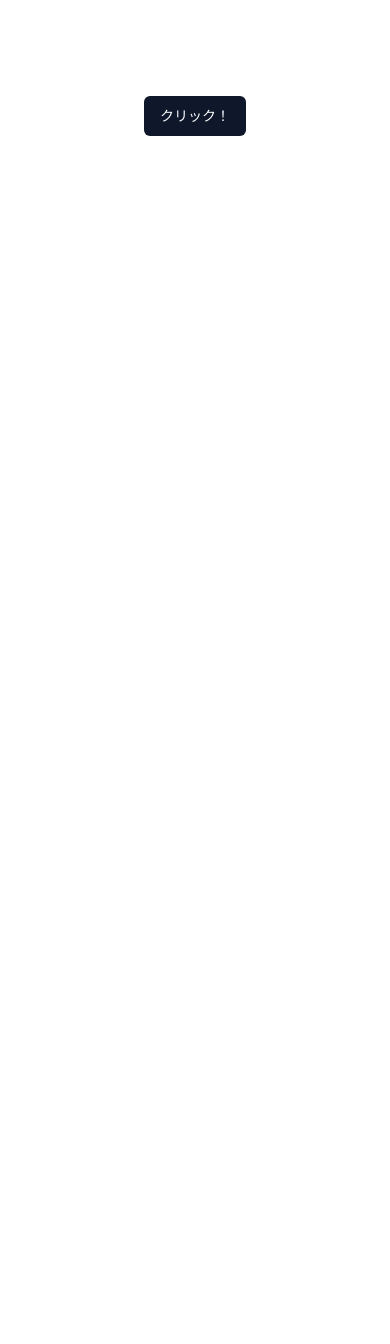
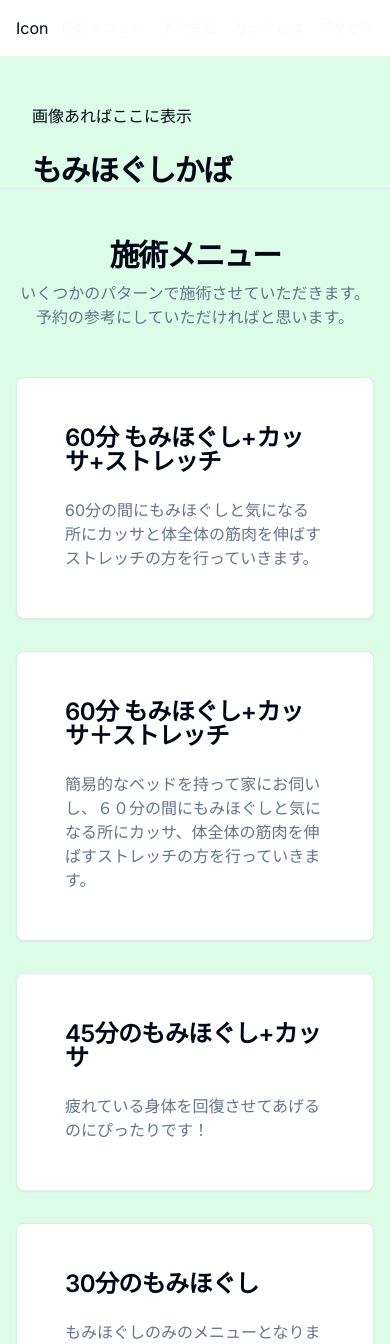
Before and after one commit to Lambda-256/tetusite, a Next.js app: page / in a window 390 px wide. Shown: the top 1344 px of the page. Before the commit the page ends 844 px from the top, so only its background shows below. Built offline with nearby package versions, Linux system fonts and the light colour scheme.

Commit message:
べた書きtopページ追加

```diff
--- /dev/null
+++ b/src/app/home.tsx
@@ -0,0 +1,189 @@
+import Link from 'next/link';
+import { FC } from 'react';
+import { Card, CardHeader, CardTitle, CardContent } from '@/components/ui/card';
+// import { Separator } from '@/components/ui/separator';
+// import { Button } from '@/components/ui/button';
+
+export const Top: FC = () => {
+  return (
+    <div className="flex flex-col min-h-dvh bg-green-100">
+      <header className="px-4 lg:px-6 h-14 flex items-center bg-background">
+        <Link
+          href="#"
+          className="flex items-center justify-center"
+          prefetch={false}
+        >
+          Icon
+          <span className="sr-only">Acme Inc</span>
+        </Link>
+        <nav className="ml-auto flex gap-4 sm:gap-6">
+          <Link
+            href="#"
+            className="text-sm font-medium hover:underline underline-offset-4 text-primary-foreground text-black"
+            prefetch={false}
+          >
+            施術メニュー
+          </Link>
+          <Link
+            href="#"
+            className="text-sm font-medium hover:underline underline-offset-4 text-primary-foreground text-black"
+            prefetch={false}
+          >
+            予約方法
+          </Link>
+          <Link
+            href="#"
+            className="text-sm font-medium hover:underline underline-offset-4 text-primary-foreground text-black"
+            prefetch={false}
+          >
+            カッサとは
+          </Link>
+
+          <Link
+            href="#"
+            className="text-sm font-medium hover:underline underline-offset-4 text-primary-foreground text-black"
+            prefetch={false}
+          >
+            アクセス
+          </Link>
+        </nav>
+      </header>
+      <main className="flex-1">
+        <section className="w-full pt-12 md:pt-24 lg:pt-32 border-b">
+          <div className="px-4 md:px-6 space-y-10 xl:space-y-16">
+            <div className="grid max-w-[1300px] mx-auto gap-4 px-4 sm:px-6 md:px-10 md:grid-cols-2 md:gap-16">
+              <div>
+                {/* <img
+                  src="/placeholder.svg"
+                  width="400"
+                  height="400"
+                  alt="Founder"
+                  className="mx-auto rounded-full w-40 h-40 object-cover"
+                /> */}
+                画像あればここに表示
+                <h1 className="mt-6 text-3xl font-bold tracking-tighter sm:text-4xl md:text-5xl xl:text-[3.4rem] 2xl:text-[3.75rem]">
+                  もみほぐしかば
+                </h1>
+              </div>
+            </div>
+          </div>
+        </section>
+        <section className="w-full py-12 md:py-24 lg:py-32" id="services">
+          <div className="container space-y-12 px-4 md:px-6">
+            <div className="flex flex-col items-center justify-center space-y-4 text-center">
+              <div className="space-y-2">
+                <h2 className="text-3xl font-bold tracking-tighter sm:text-5xl">
+                  施術メニュー
+                </h2>
+                <p className="max-w-[900px] text-muted-foreground md:text-xl/relaxed lg:text-base/relaxed xl:text-xl/relaxed">
+                  いくつかのパターンで施術させていただきます。予約の参考にしていただければと思います。
+                </p>
+              </div>
+            </div>
+            <div className="mx-auto grid items-start gap-8 sm:max-w-4xl sm:grid-cols-2 md:gap-12 lg:max-w-5xl lg:grid-cols-3">
+              <Card className="p-6 bg-background shadow-sm border rounded-lg">
+                <CardHeader>
+                  <CardTitle>60分 もみほぐし+カッサ+ストレッチ</CardTitle>
+                </CardHeader>
+                <CardContent>
+                  <p className="text-muted-foreground">
+                    60分の間にもみほぐしと気になる所にカッサと体全体の筋肉を伸ばすストレッチの方を行っていきます。
+                  </p>
+                </CardContent>
+              </Card>
+              <Card className="p-6 bg-background shadow-sm border rounded-lg">
+                <CardHeader>
+                  <CardTitle>60分 もみほぐし+カッサ＋ストレッチ</CardTitle>
+                </CardHeader>
+                <CardContent>
+                  <p className="text-muted-foreground">
+                    簡易的なベッドを持って家にお伺いし、６０分の間にもみほぐしと気になる所にカッサ、体全体の筋肉を伸ばすストレッチの方を行っていきます。
+                  </p>
+                </CardContent>
+              </Card>
+              <Card className="p-6 bg-background shadow-sm border rounded-lg">
+                <CardHeader>
+                  <CardTitle>45分のもみほぐし+カッサ</CardTitle>
+                </CardHeader>
+                <CardContent>
+                  <p className="text-muted-foreground">
+                    疲れている身体を回復させてあげるのにぴったりです！
+                  </p>
+                </CardContent>
+              </Card>
+              <Card className="p-6 bg-background shadow-sm border rounded-lg">
+                <CardHeader>
+                  <CardTitle>30分のもみほぐし</CardTitle>
+                </CardHeader>
+                <CardContent>
+                  <p className="text-muted-foreground">
+                    もみほぐしのみのメニューとなります。もみほぐし自体が初めてな方はぴったりなメニューとなっております。
+                  </p>
+                </CardContent>
+              </Card>
+            </div>
+          </div>
+        </section>
+        <section className="w-full py-12 md:py-24 lg:py-32" id="contact">
+          <div className="container space-y-12 px-4 md:px-6">
+            <div className="flex flex-col items-center justify-center space-y-4 text-center">
+              <div className="space-y-2">
+                <h2 className="text-3xl font-bold tracking-tighter sm:text-5xl">
+                  営業時間
+                </h2>
+                <p className="max-w-[900px] text-muted-foreground md:text-xl/relaxed lg:text-base/relaxed xl:text-xl/relaxed">
+                  9時～19時まで営業(19時から22時までは前日に相談)
+                </p>
+              </div>
+            </div>
+          </div>
+        </section>
+      </main>
+      <footer className="flex flex-col gap-2 sm:flex-row py-6 w-full shrink-0 items-center px-4 md:px-6 border-t bg-muted">
+        <p className="text-xs text-muted-foreground">
+          &copy; 2024 FromAgent. All rights reserved.
+        </p>
+        <nav className="sm:ml-auto flex gap-4 sm:gap-6">
+          <Link
+            href="https://www.instagram.com/hogushi_kaba/?igsh=dDM0MnR2MGtmbzJn&utm_source=qr"
+            className="text-xs hover:underline underline-offset-4 text-muted-foreground"
+            prefetch={false}
+          >
+            Instagram
+          </Link>
+          <Link
+            href="https://line.me/R/ti/p/@261yelbv?ts=06301001&oat_content=url"
+            className="text-xs hover:underline underline-offset-4 text-muted-foreground"
+            prefetch={false}
+          >
+            LINE
+          </Link>
+          <Link
+            href="https://www.ekiten.jp/shop_74259373/"
+            className="text-xs hover:underline underline-offset-4 text-muted-foreground"
+            prefetch={false}
+          >
+            ekiten
+          </Link>
+        </nav>
+      </footer>
+    </div>
+  );
+};
+
+// const MountainIcon: FC<SVGProps<SVGSVGElement>> = (props) => (
+//   <svg
+//     {...props}
+//     xmlns="http://www.w3.org/2000/svg"
+//     width="24"
+//     height="24"
+//     viewBox="0 0 24 24"
+//     fill="none"
+//     stroke="currentColor"
+//     strokeWidth="2"
+//     strokeLinecap="round"
+//     strokeLinejoin="round"
+//   >
+//     <path d="m8 3 4 8 5-5 5 15H2L8 3z" />
+//   </svg>
+// );
--- a/src/app/page.tsx
+++ b/src/app/page.tsx
@@ -1,11 +1,5 @@
-import { Button } from '@/components/ui/button';
+import { Top } from './home';
 
 export default function Home() {
-  return (
-    <main className="flex min-h-screen flex-col items-center justify-between p-24">
-      <div>
-        <Button>クリック！</Button>
-      </div>
-    </main>
-  );
+  return <Top />;
 }
```
